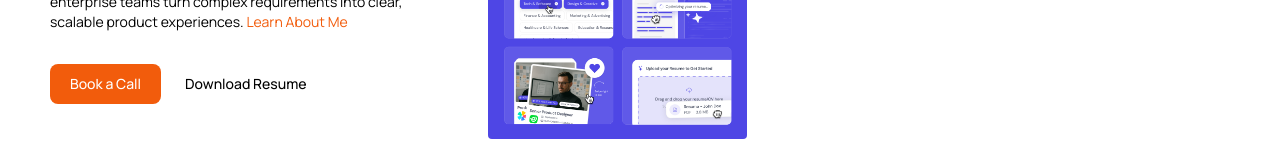
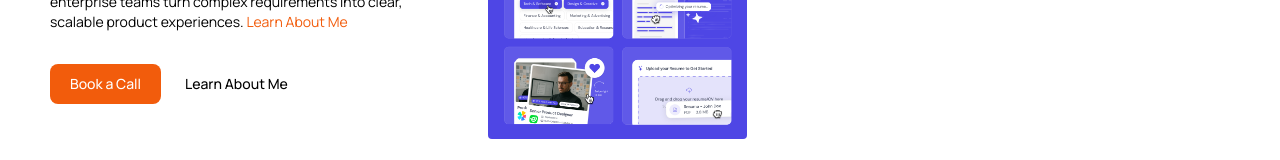
Before and after one commit to daryramadhan/personalwebsite-version2, a React (Vite) app: page / in a window 1280 px wide. Shown: the part 454-614 px from the top of the page. Built offline with nearby package versions, Linux system fonts and the light colour scheme.

Commit message:
feat: add animated circular profile avatar popover when hovering 'Learn About Me' link

```diff
--- a/src/app/components/LeftPanel.tsx
+++ b/src/app/components/LeftPanel.tsx
@@ -1,7 +1,9 @@
+import { useState } from "react";
 import { portfolioInfo, socialLinks } from "../data/portfolioData";
 import AvailableDot from "./AvailableDot";
 
 export default function LeftPanel() {
+  const [isHovered, setIsHovered] = useState(false);
   return (
     <div
       className="lg:fixed lg:top-0 lg:left-0 lg:h-screen lg:w-[480px] relative w-full min-h-screen flex flex-col justify-between px-[24px] py-[40px] md:px-[50px] lg:py-[32px] bg-white gap-12 lg:gap-0"
@@ -47,12 +49,34 @@ export default function LeftPanel() {
           >
             {portfolioInfo.ctas.primary.label}
           </a>
-          <a
-            href={portfolioInfo.ctas.secondary.url || "#"}
-            className="text-black font-['Manrope',sans-serif] font-medium text-[14px] leading-[1.4] whitespace-nowrap cursor-pointer hover:underline"
-          >
-            {portfolioInfo.ctas.secondary.label}
-          </a>
+
+          <div className="relative">
+            <a
+              href={portfolioInfo.ctas.secondary.url || "#"}
+              onMouseEnter={() => setIsHovered(true)}
+              onMouseLeave={() => setIsHovered(false)}
+              className="text-black font-['Manrope',sans-serif] font-medium text-[14px] leading-[1.4] whitespace-nowrap cursor-pointer hover:underline py-[4px] block"
+            >
+              {portfolioInfo.ctas.secondary.label}
+            </a>
+
+            {/* Popover Circle Profile Image on Hover */}
+            <div
+              className={`absolute bottom-full left-1/2 -translate-x-1/2 mb-[12px] pointer-events-none transition-all duration-300 ease-out z-30 ${
+                isHovered
+                  ? "opacity-100 translate-y-0 scale-100"
+                  : "opacity-0 translate-y-[8px] scale-95"
+              }`}
+            >
+              <div className="size-[70px] rounded-full border-2 border-white shadow-lg overflow-hidden bg-gray-100">
+                <img
+                  src="/avatar.png"
+                  alt="Dary Ramadhan"
+                  className="size-full object-cover"
+                />
+              </div>
+            </div>
+          </div>
         </div>
       </div>
 
--- a/src/app/data/portfolioData.ts
+++ b/src/app/data/portfolioData.ts
@@ -96,7 +96,7 @@ export const portfolioInfo: PortfolioInfo = {
       url: "#book"
     },
     secondary: {
-      label: "Download Resume",
+      label: "Learn About Me",
       url: "#resume"
     }
   }
@@ -489,7 +489,7 @@ export const projects: Project[] = [
   },
   {
     id: "greenflags",
-    title: "Greenflags",
+    title: "Greenflags Landing Page",
     category: "Landing Page",
     role: "UI/UX Designer",
     year: "2026",
@@ -565,7 +565,7 @@ export const projects: Project[] = [
   },
   {
     id: "techhouse-software-house-ai-solutions-for-your-small-biz-until-enterprises",
-    title: "TechHouse | Software house & AI solutions for your small biz until enterprises",
+    title: "TechHouse Brand Design",
     category: "Software",
     role: "Brand Designer",
     year: "2026",
@@ -618,10 +618,10 @@ export const projects: Project[] = [
   },
   {
     id: "e-recruitment-minimalits-end-to-end-hiring-pipeline-saas-web-app",
-    title: "E-Recruitment | Minimalits End-to-End Hiring Pipeline SaaS Web App",
+    title: "Minimalits End-to-End Hiring Pipeline SaaS Web App",
     category: "Web App",
     role: "Product Designer",
-    year: "2026",
+    year: "2025",
     url: "#/project/e-recruitment-minimalits-end-to-end-hiring-pipeline-saas-web-app",
     src: "/uploads/uploaded_1784984227911.webp",
     badge: false,
@@ -692,7 +692,7 @@ export const projects: Project[] = [
   },
   {
     id: "illustration",
-    title: "Illustration",
+    title: "Illustration Design for Resumify",
     category: "AI SaaS",
     role: "Product Designer",
     year: "2026",
```
Also changed, not shown: public/avatar.png (added).
